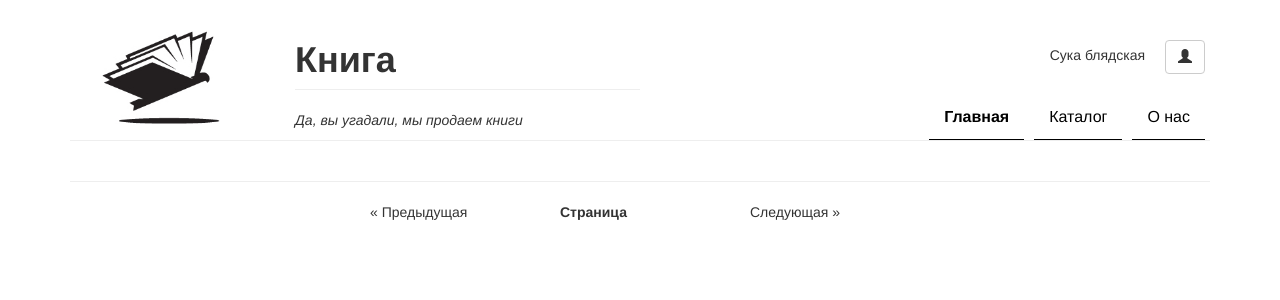
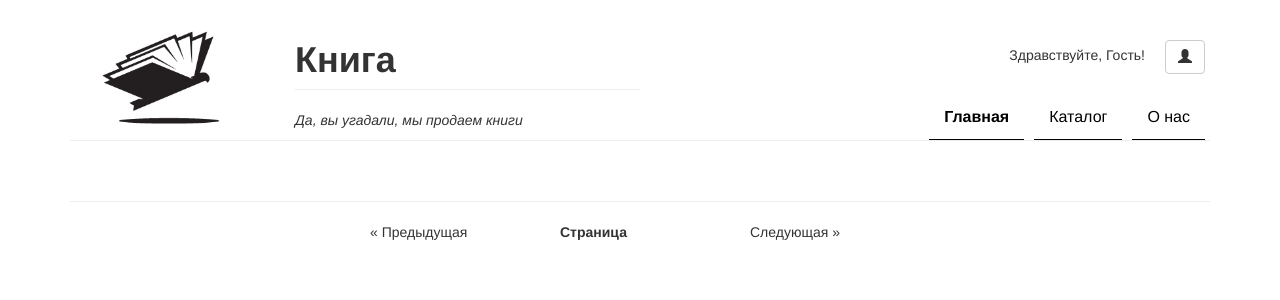
Before and after one commit to scroogeT/django-shop, a Python web app: template templates/shop/book_list.jinja in a window 1280 px wide. Shown: the top 300 px of the page. Run offline with Jinja, Linux system fonts and the light colour scheme; the template is opened without the code that fills it, so the values that code supplies are empty.

Commit message:
Modified templates

```diff
--- a/static/css/shop/base.css
+++ b/static/css/shop/base.css
@@ -67,5 +67,6 @@
 }
 
 .footer-end {
-    margin-top: 0px;
+    margin-top: 0;
+    margin-bottom: 40px;
 }
--- /dev/null
+++ b/templates/shop/macros/_userbar.jinja
@@ -0,0 +1,7 @@
+{% macro userbar(user) %}
+    {% if not user.is_authenticated() %}
+        <p>Здравствуйте, Гость!</p>
+    {% else %}
+        <p>Здравствуйте, <b>{{ user.username }}</b></p>
+    {% endif %}
+{% endmacro %}
--- a/templates/shop/shop_base.jinja
+++ b/templates/shop/shop_base.jinja
@@ -1,5 +1,8 @@
 <!DOCTYPE html>
 <html lang="en">
+
+{% from 'shop/macros/_userbar.jinja' import userbar %}
+
 	<head>
     	<meta charset="utf-8">
     	<meta http-equiv="X-UA-Compatible" content="IE=edge">
@@ -26,7 +29,7 @@
 
                     <div class="footer-menu col-md-4 col-md-offset-2 row">
                         <div class="user-bar-label">
-                            <p>Сука блядская</p>
+                            {{ userbar(request.user) }}
                         </div>
 
                         <div class="user-bar">
@@ -35,8 +38,8 @@
                                     <span class="glyphicon glyphicon-user" aria-hidden="true"></span>
                                 </button>
                                 <ul class="dropdown-menu pull-right">
-                                    <li><a href="#">Войти</a></li>
-                                    <li><a href="#">Зарегистрироваться</a></li>
+                                    <li><a href="#">Вход</a></li>
+                                    <li><a href="#">Регистарция</a></li>
                                 </ul>
                             </div>
                         </div>
```
